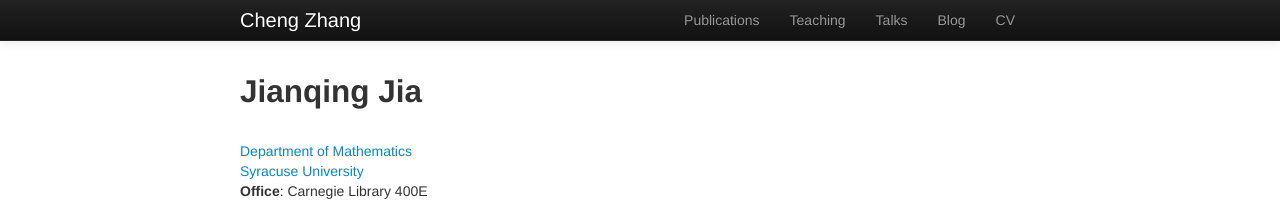
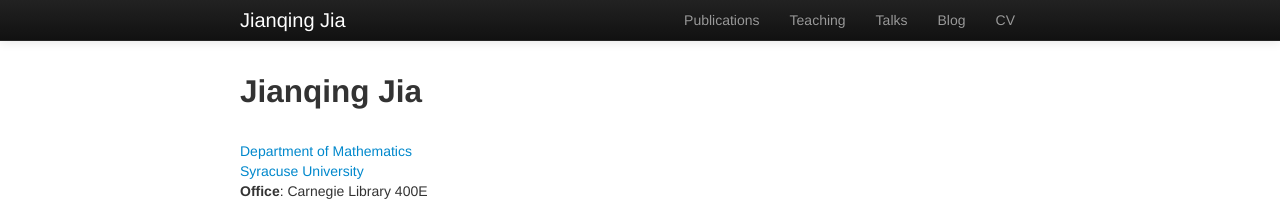
Before and after one commit to jjasonjia/jjasonjia.github.io, a Jekyll site: the page built from index.md, in a window 1280 px wide. Shown: the top 202 px of the page. Built offline with Jekyll 4.4.1, drawn with Linux system fonts in a browser that asks for light colours; some of the changed lines change nothing that is shown.

Commit message:
Update _config.yml

```diff
--- a/_config.yml
+++ b/_config.yml
@@ -8,26 +8,26 @@ highlighter: rouge
 # Themes are encouraged to use these universal variables
 # so be sure to set them if your theme uses them.
 #
-title : Cheng Zhang
+title : Jianqing Jia
 author :
-  name : Cheng Zhang
-  email : zc.rabbit@gmail.com
-  github : zcrabbit
+  name : Jianqing Jia
+  email : jjia10@syr.edu
+  github : jjasonjia
   twitter : nil
   feedburner : nil
 
 # NOTE: Replacing this next line with your own URL
 # production_url : https://zcrabbit.github.io/czhang.me
-production_url : https://zcrabbit.github.io
+production_url : https://jjasonjia.github.io
 
 # Tell Github to use the kramdown markdown interpreter
 # (see https://help.github.com/articles/migrating-your-pages-site-from-maruku)
 markdown: kramdown
 
 disqus:
-   shortname: zcrabbit-github-io-1
+   shortname: jjasonjia-github-io-1
 
-url: http://zcrabbit.github.io
+url: http://jjasonjia.github.io
 
 # All Jekyll-Bootstrap specific configurations are namespaced into this hash
 #
@@ -59,7 +59,7 @@ JB :
   #
   # NOTE: Replace this next line with your own URL, likely with username.github.io
   # BASE_PATH : https://zcrabbit.github.io/czhang.me
-  BASE_PATH : https://zcrabbit.github.io
+  BASE_PATH : https://jjasonjia.github.io
 
   # By default, the asset_path is automatically defined relative to BASE_PATH plus the enabled theme.
   # ex: [BASE_PATH]/assets/themes/[THEME-NAME]
```
